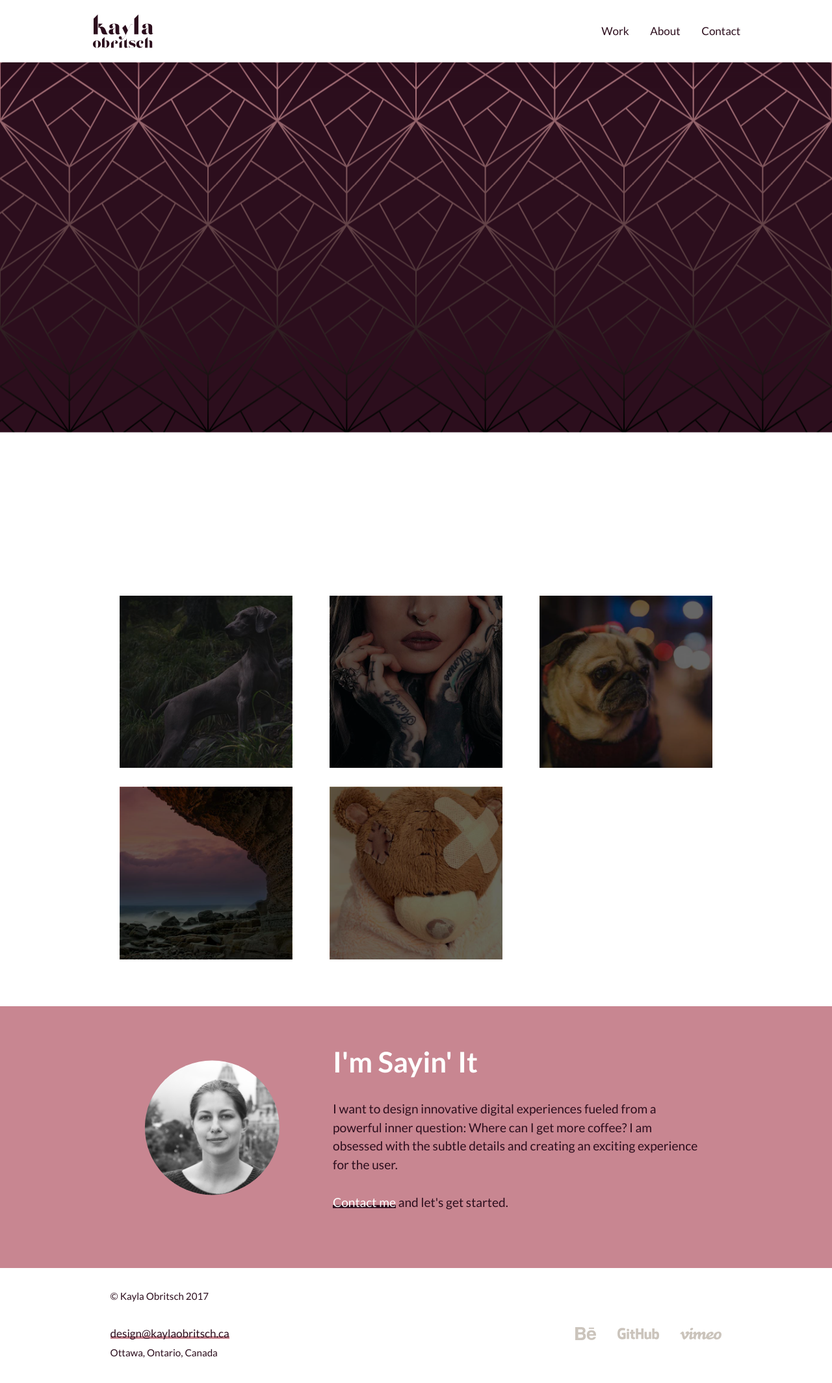
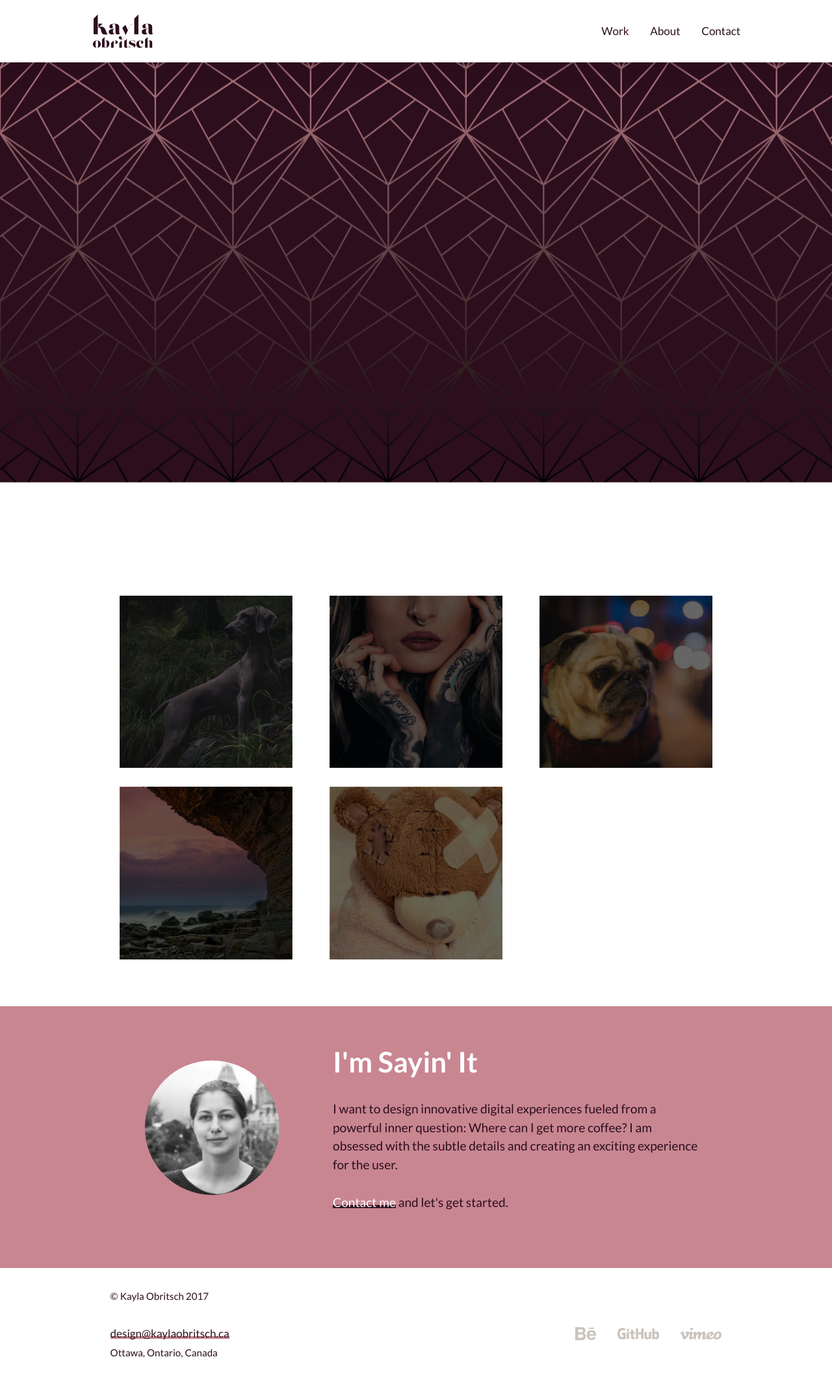
Before and after one commit to kaylaobritsch/portfolio, a Jekyll site: the page built from index.html, in a window 1280 px wide. Shown: the top 2129 px of the page at 65% size. Built offline with Jekyll 4.4.1, drawn with Linux system fonts in a browser that asks for light colours; some web fonts are replaced.

Commit message:
Add a width to the triangle banner
To fill out the space more.

```diff
--- a/css/main.css
+++ b/css/main.css
@@ -103,6 +103,7 @@ a:focus {
 
 #triangle-banner-2 {
   background-color: var(--color-black);
+  width: 112%;
 }
 
 .banner-hidden {
```
